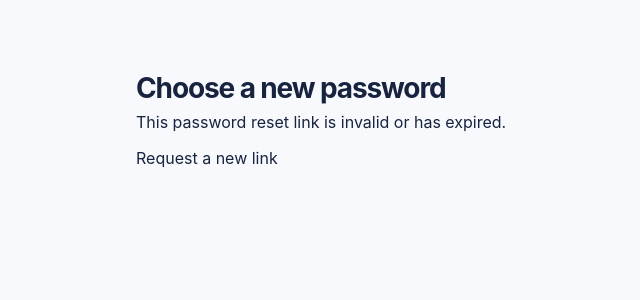
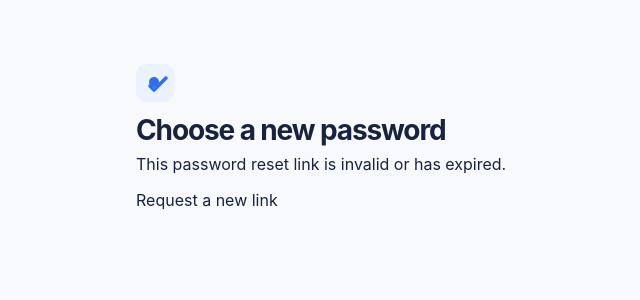
Before and after one commit to athff/proIT, a Django app: page /accounts/reset/1/1/ in a window 1280 px wide. Shown: the top 300 px of the page, without its empty margins (184-824 px from the left). Run offline with Django 5.2, Linux system fonts and the light colour scheme.

Commit message:
uiux in reset password

```diff
--- a/templates/registration/password_reset_confirm.html
+++ b/templates/registration/password_reset_confirm.html
@@ -1,17 +1,24 @@
 {% extends "base.html" %}
 {% block title %}Choose a new password | proIT{% endblock %}
 {% block content %}
-<section class="card">
+<section class="card password-card">
+    <div class="password-card-icon">
+        <svg width="38" height="38" viewBox="0 0 38 38" fill="none" xmlns="http://www.w3.org/2000/svg">
+            <rect width="38" height="38" rx="11" fill="#eaf1ff"/>
+            <path d="M14 22L18 26L30 14" stroke="#2f6fed" stroke-width="3.5" stroke-linecap="round" stroke-linejoin="round"/>
+            <circle cx="18" cy="18" r="5" fill="#2f6fed"/>
+        </svg>
+    </div>
     <h1>Choose a new password</h1>
     {% if validlink %}
     <form method="post">
         {% csrf_token %}
         {{ form.as_p }}
-        <button type="submit">Set password</button>
+        <button type="submit" class="password-submit">Set password</button>
     </form>
     {% else %}
     <p class="errors">This password reset link is invalid or has expired.</p>
-    <a href="{% url 'password_reset' %}">Request a new link</a>
+    <a href="{% url 'password_reset' %}" class="button">Request a new link</a>
     {% endif %}
 </section>
 {% endblock %}
```
Also changed, not shown: templates/registration/password_reset_complete.html (+8 -1 lines), templates/registration/password_reset_done.html (+9 -2 lines), templates/registration/password_reset_form.html (+9 -2 lines), .agents/skills/frontend-design/SKILL.md (added).
